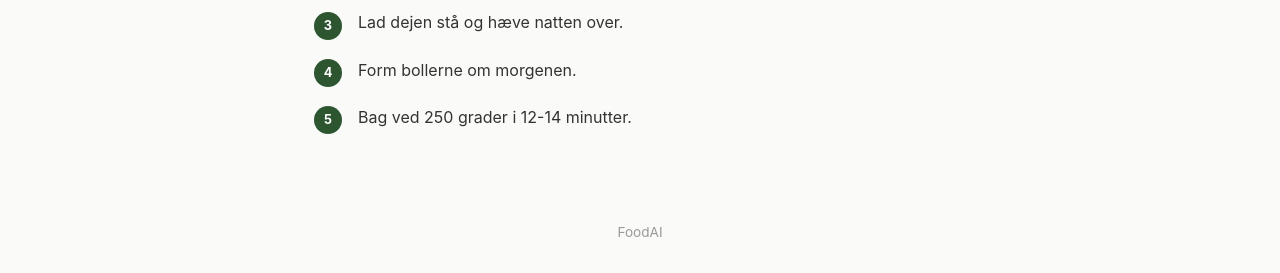
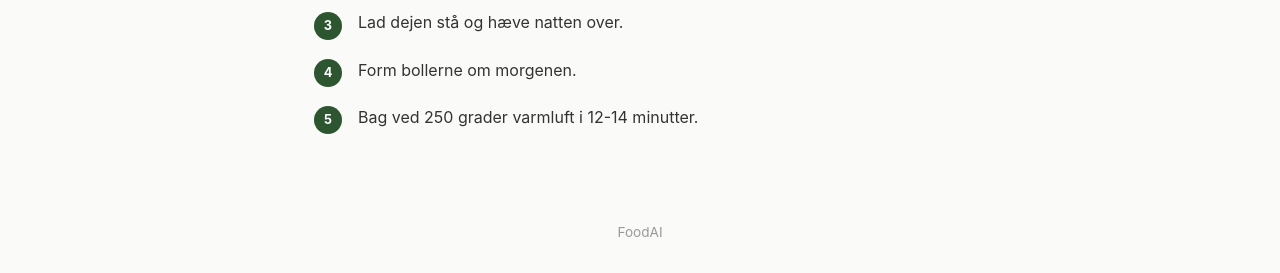
Before and after one commit to larsgam/FoodAI, a Jekyll site: the page built from Bagvaerk/gustavs-langtidshaevede-boller.md, in a window 1280 px wide. Shown: the part 706-979 px from the top of the page. Built offline with Jekyll 4.4.1, drawn with Linux system fonts in a browser that asks for light colours.

Commit message:
Opdater Gustavs boller: præciser at ovnen skal være varmluft

```diff
--- a/Bagvaerk/gustavs-langtidshaevede-boller.md
+++ b/Bagvaerk/gustavs-langtidshaevede-boller.md
@@ -23,4 +23,4 @@ Kilde: Gustav
 2. Hiv lidt i dejen 3-4 gange i løbet af aftenen for at sikre den får en tyggegummi-agtig konsistens.
 3. Lad dejen stå og hæve natten over.
 4. Form bollerne om morgenen.
-5. Bag ved 250 grader i 12-14 minutter.
+5. Bag ved 250 grader varmluft i 12-14 minutter.
```
